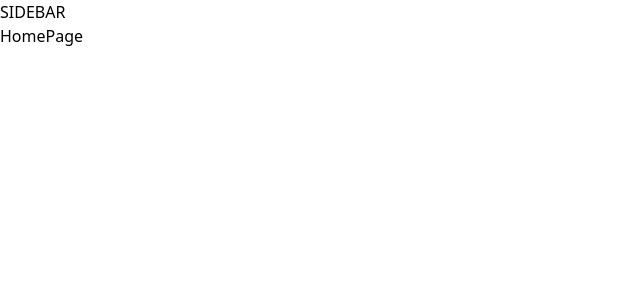
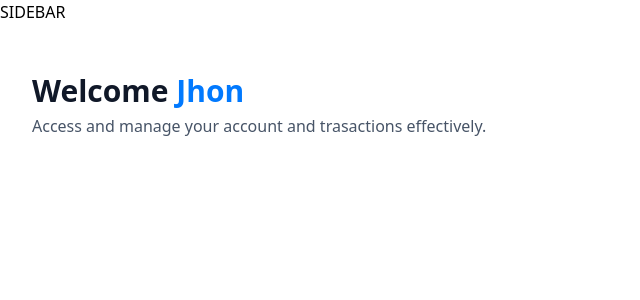
Before and after one commit to marcos-padilla/trust-funds-banking-app, a Next.js app: page / in a window 1280 px wide. Shown: the top 300 px of the page, without its empty margins (0-640 px from the left). Built offline with nearby package versions, Linux system fonts and the light colour scheme.

Commit message:
feat(component): added header box component

```diff
--- a/app/(root)/page.tsx
+++ b/app/(root)/page.tsx
@@ -1,3 +1,21 @@
+import HeaderBox from '@/components/header-box'
+
 export default function HomePage() {
-	return <div>HomePage</div>
+	const loggedIn = {
+		firstName: 'Jhon',
+	}
+	return (
+		<section className='home'>
+			<div className='home-content'>
+				<header className='home-header'>
+					<HeaderBox
+						type='greeting'
+						title='Welcome'
+						user={loggedIn?.firstName || 'Guest'}
+						subtext='Access and manage your account and trasactions effectively.'
+					/>
+				</header>
+			</div>
+		</section>
+	)
 }
--- /dev/null
+++ b/components/header-box.tsx
@@ -0,0 +1,25 @@
+interface HeaderBoxProps {
+	type: 'title' | 'greeting'
+	title: string
+	subtext: string
+	user?: string
+}
+
+export default function HeaderBox({
+	subtext,
+	title,
+	type,
+	user,
+}: HeaderBoxProps) {
+	return (
+		<div className='header-box'>
+			<h1 className='header-box-title'>
+				{title}{' '}
+				{type === 'greeting' && (
+					<span className='text-bankGradient'>{user}</span>
+				)}
+			</h1>
+			<p className='header-box-subtext'>{subtext}</p>
+		</div>
+	)
+}
```
